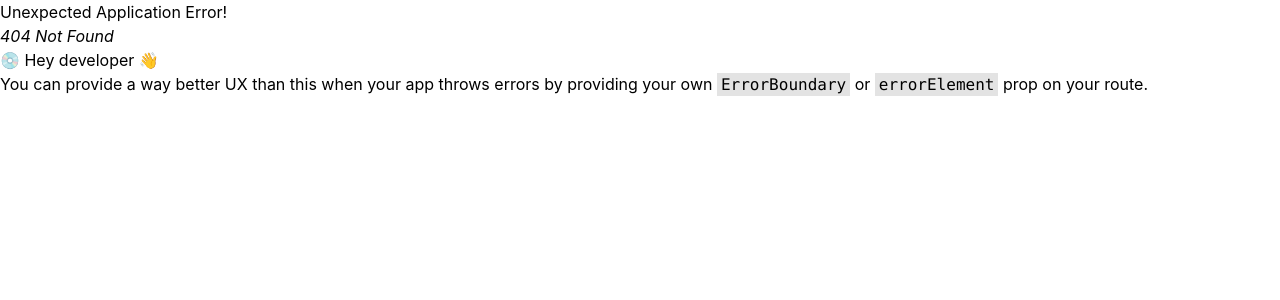
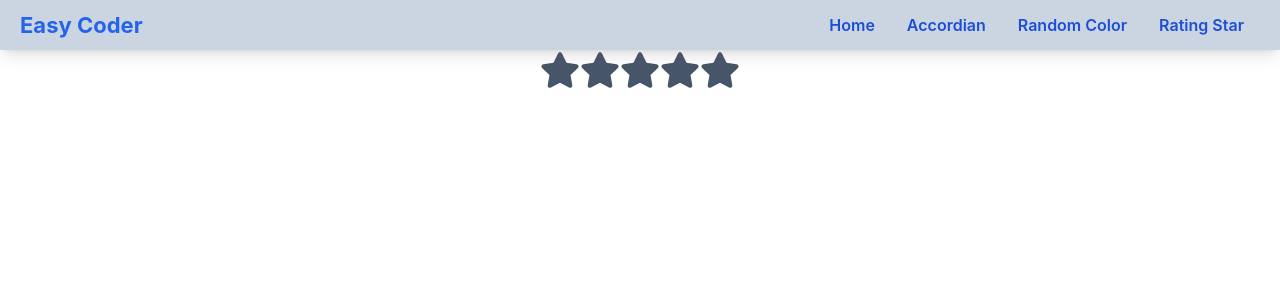
Before and after one commit to code-simplifier-mahbub/react-multiple-project, a React (Create React App) app: page /rating-star in a window 1280 px wide. Before the commit this address had no page. Shown: the top 300 px of the page. Built offline with nearby package versions, Linux system fonts and the light colour scheme.

Commit message:
rating start added successfully

```diff
--- a/package.json
+++ b/package.json
@@ -8,6 +8,7 @@
     "@testing-library/user-event": "^13.5.0",
     "react": "^18.2.0",
     "react-dom": "^18.2.0",
+    "react-icons": "^5.0.1",
     "react-router-dom": "^6.22.3",
     "react-scripts": "5.0.1",
     "web-vitals": "^2.1.4"
--- a/src/App.js
+++ b/src/App.js
@@ -4,6 +4,7 @@ import Accordion from "./component/Accordian/Accordian";
 import RandomColor from "./component/RandomColor/RandomColor";
 import Home from "./component/Home/Home";
 import Navbar from "./component/Navbar/Navbar";
+import RatingStar from "./component/RatingStar/RatingStar";
 
 function App() {
   const router = createBrowserRouter([
@@ -25,6 +26,10 @@ function App() {
       path: "/random-color",
       element: <RandomColor></RandomColor>,
     },
+    {
+      path: "/rating-star",
+      element: <RatingStar></RatingStar>,
+    },
   ]);
   return <RouterProvider router={router}></RouterProvider>;
 }
--- a/src/component/Navbar/Navbar.js
+++ b/src/component/Navbar/Navbar.js
@@ -32,6 +32,14 @@ const Navbar = () => {
             Random Color
           </Link>
         </li>
+        <li className="">
+          <Link
+            className="text-blue-700 font-semibold hover:bg-blue-600 hover:text-slate-200 transition-all duration-300 py-3 px-4"
+            to="/rating-star"
+          >
+            Rating Star
+          </Link>
+        </li>
       </ul>
     </div>
   );
--- a/src/component/RandomColor/RandomColor.js
+++ b/src/component/RandomColor/RandomColor.js
@@ -60,8 +60,15 @@ const RandomColor = () => {
             Create Random Color
           </button>
         </div>
-        <div className="flex justify-center items-center mt-24 text-[100px] text-white">
-          {color}
+        <div className="flex justify-center flex-col items-center mt-24 text-[100px] text-white">
+          <div>
+            {typeOfColor === "hex" ? (
+              <h3>{typeOfColor} color</h3>
+            ) : (
+              <h3>{typeOfColor} color</h3>
+            )}
+          </div>
+          <div className="mt-5">{color}</div>
         </div>
       </div>
     </>
--- /dev/null
+++ b/src/component/RatingStar/RatingStar.js
@@ -0,0 +1,46 @@
+import React, { useState } from "react";
+import Navbar from "../Navbar/Navbar";
+import { FaStar } from "react-icons/fa";
+
+const RatingStar = () => {
+  const [rating, setRating] = useState(0);
+  const [hover, setHover] = useState(0);
+
+  const handlClickItem = (getCurrentIndex) => {
+    setRating(getCurrentIndex);
+  };
+  const handlMouseHover = (getCurrentIndex) => {
+    setHover(getCurrentIndex);
+  };
+  const handlMouseLeave = () => {
+    setHover(rating);
+  };
+
+  return (
+    <>
+      <Navbar></Navbar>
+      <div className="flex justify-center">
+        {/*rating star area*/}
+        {[...Array(5)].map((_, index) => {
+          index += 1;
+          return (
+            <FaStar
+              key={index}
+              onClick={() => handlClickItem(index)}
+              onMouseMove={() => handlMouseHover(index)}
+              onMouseLeave={() => handlMouseLeave()}
+              className={
+                index <= (hover || rating)
+                  ? "text-yellow-500"
+                  : "text-slate-600"
+              }
+              size={40}
+            />
+          );
+        })}
+      </div>
+    </>
+  );
+};
+
+export default RatingStar;
```
Also changed, not shown: 1 other file (tests, documents, lock files or other folders).
